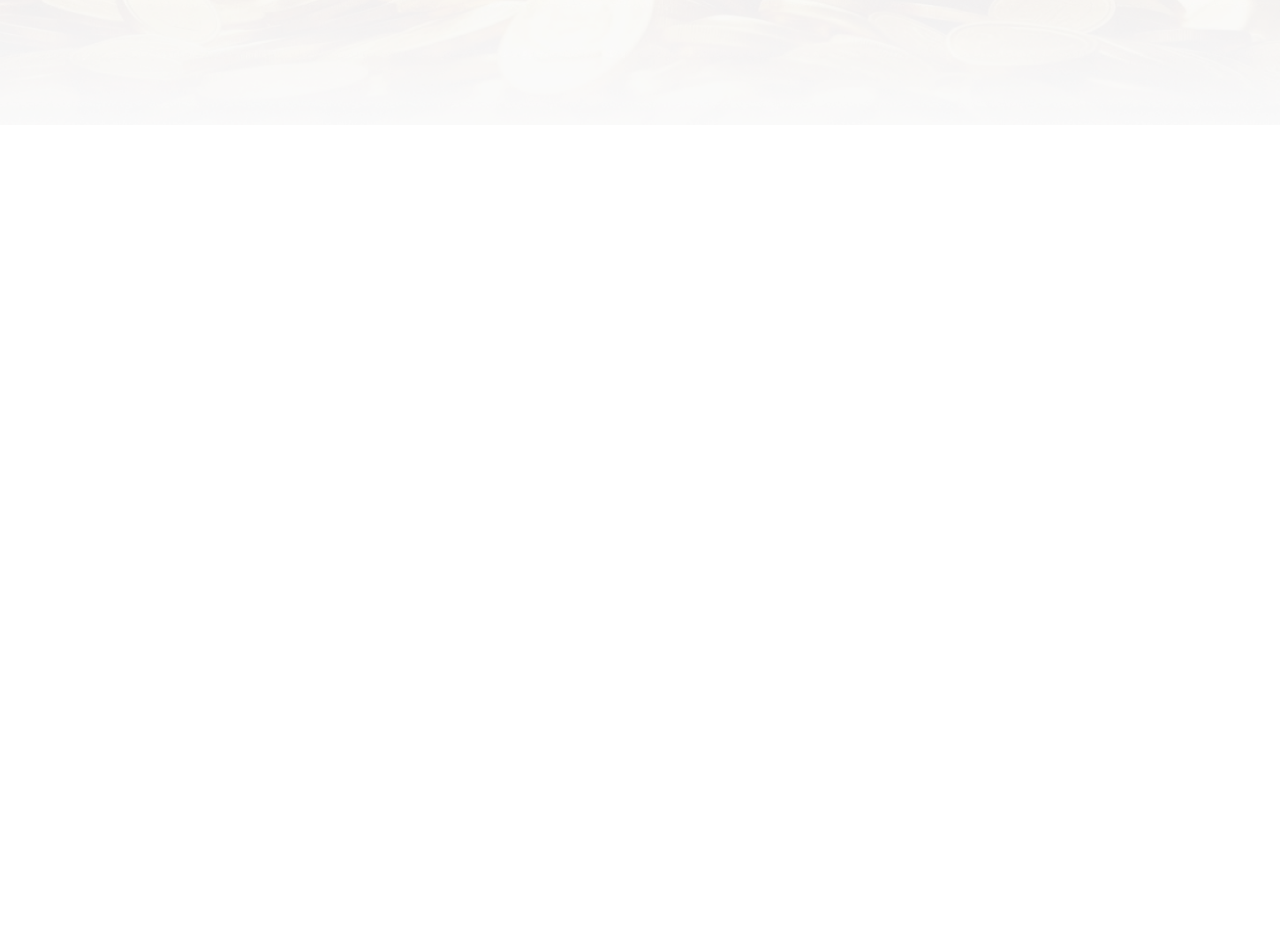
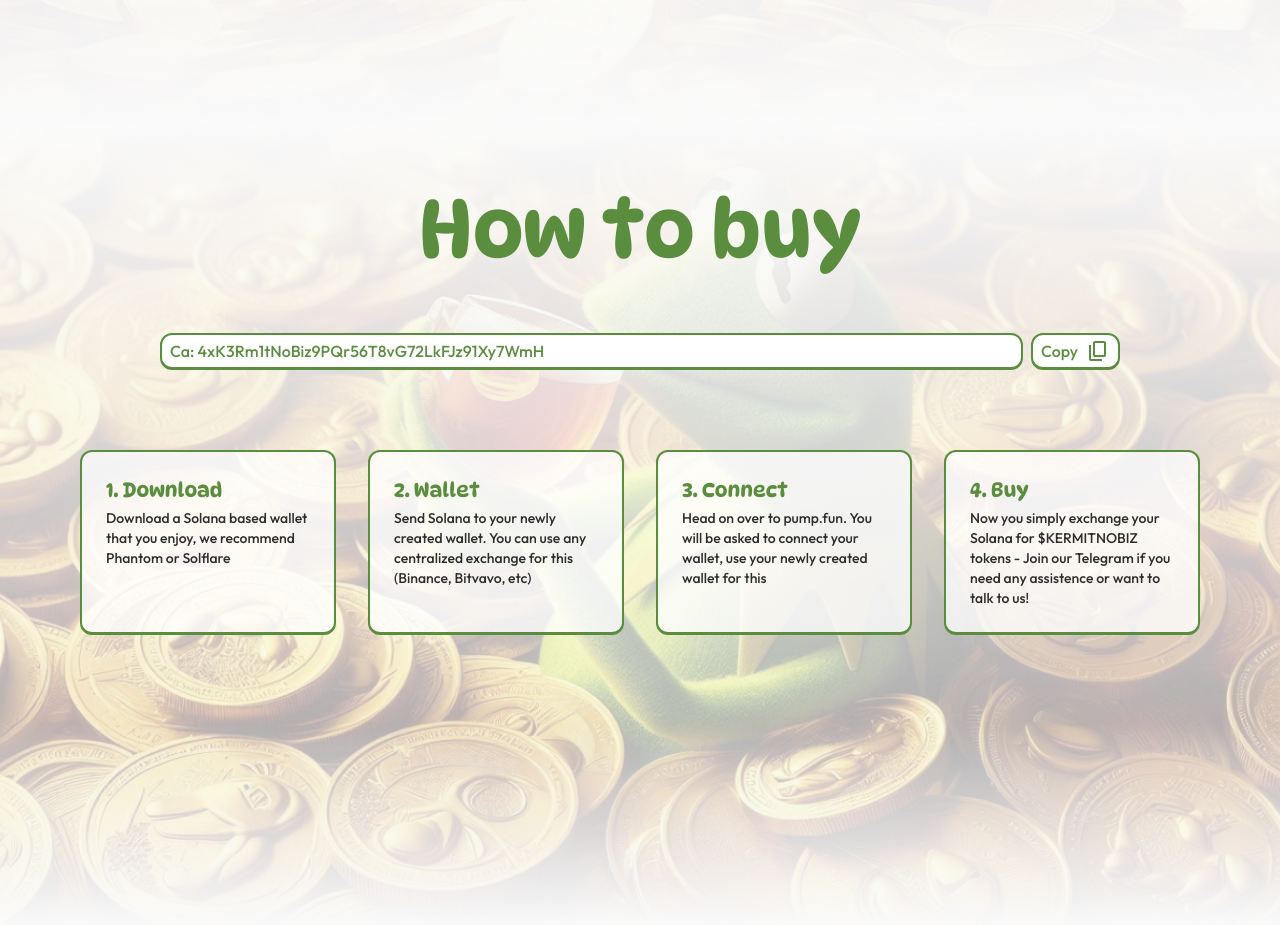
Before and after one commit to IzzetGunturk/Kermitnobiz, a Next.js app: page / in a window 1280 px wide. Shown: the part 1540-2465 px from the top of the page. Before the commit the page ends 1665 px from the top, so only its background shows below. Built offline with nearby package versions, Linux system fonts and the light colour scheme.

Commit message:
Cards done for now

```diff
--- /dev/null
+++ b/src/components/cards.tsx
@@ -0,0 +1,81 @@
+import React from 'react';
+import Image from 'next/image';
+import Cardspng from '../../public/Cards.png';
+
+const Cards = () => {
+return (
+<section className="relative w-full min-h-screen pt-16">
+    <div className="absolute inset-0">
+        <Image src={Cardspng} alt='Cards' className='w-full h-full object-cover' />
+    </div>
+    <div className="sm300:mx-10 mx-2 md:mx-20">
+        <div className="relative flex flex-col justify-center items-center">
+            <h2 className="font-dynapuff font-medium sm:text-7xl md:text-[45px] lg:text-[80px] text-4xl text-primary">
+                How to buy
+            </h2>
+        </div>
+        <div className='flex flex-col md:flex-row gap-2 justify-center items-center relative pt-16 md:mx-20'>
+            <input
+                className='bg-white w-full border-primary border-t-2 border-l-2 border-r-2 border-b-[3px] rounded-xl px-2 py-1 font-outfit font-medium text-primary'
+                readOnly value='Ca: 4xK3Rm1tNoBiz9PQr56T8vG72LkFJz91Xy7WmH'>
+            </input>
+            <button
+                className='lg:mt-0 mt-2 flex flex-row gap-2 bg-white border-primary fill-primary hover:bg-primary hover:text-white hover:fill-white transition duration-200 border-t-2 border-l-2 border-r-2 border-b-[3px] rounded-xl px-2 py-1 font-outfit font-medium text-primary'>
+                Copy
+                <svg xmlns="http://www.w3.org/2000/svg" height="24px" viewBox="0 -960 960 960" width="24px">
+                    <path
+                        d="M360-240q-33 0-56.5-23.5T280-320v-480q0-33 23.5-56.5T360-880h360q33 0 56.5 23.5T800-800v480q0 33-23.5 56.5T720-240H360Zm0-80h360v-480H360v480ZM200-80q-33 0-56.5-23.5T120-160v-560h80v560h440v80H200Zm160-240v-480 480Z" />
+                </svg>
+            </button>
+        </div>
+        <div className="mt-20 grid grid-cols-1 gap-8 md:grid-cols-2 lg:grid-cols-4 mx-auto relative">
+            <div className="flex">
+                <div className="bg-[#ffffffc0] border-primary border-t-2 border-l-2 border-r-2 border-b-[3px] rounded-xl p-6">
+
+                    <h2 className="text-xl text-primary font-dynapuff font-medium">1. Download</h2>
+
+                    <p className="mt-1 text-sm text-secondary font-outfit font-medium">
+                    Download a Solana based wallet that you enjoy, we recommend Phantom or Solflare
+                    </p>
+                </div>
+            </div>
+
+            <div className="flex">
+                <div className="bg-[#ffffffc0] border-primary border-t-2 border-l-2 border-r-2 border-b-[3px] rounded-xl p-6">
+
+                    <h2 className="text-xl text-primary font-dynapuff font-medium">2. Wallet</h2>
+
+                    <p className="mt-1 text-sm text-secondary font-outfit font-medium">
+                        Send Solana to your newly created wallet. You can use any centralized exchange for this (Binance, Bitvavo, etc)
+                    </p>
+                </div>
+            </div>
+
+            <div className="flex">
+                <div className="bg-[#ffffffc0] border-primary border-t-2 border-l-2 border-r-2 border-b-[3px] rounded-xl p-6">
+
+                    <h2 className="text-xl text-primary font-dynapuff font-medium">3. Connect</h2>
+
+                    <p className="mt-1 text-sm text-secondary font-outfit font-medium">
+                        Head on over to pump.fun. You will be asked to connect your wallet, use your newly created wallet for this
+                    </p>
+                </div>
+            </div>
+
+            <div className="flex">
+                <div className="bg-[#ffffffc0] border-primary border-t-2 border-l-2 border-r-2 border-b-[3px] rounded-xl p-6">
+
+                    <h2 className="text-xl text-primary font-dynapuff font-medium">4. Buy</h2>
+
+                    <p className="mt-1 text-sm text-secondary font-outfit font-medium">
+                        Now you simply exchange your Solana for $KERMITNOBIZ tokens - Join our Telegram if you need any assistence or want to talk to us!
+                    </p>
+                </div>
+            </div>
+        </div>
+    </div>
+</section>
+);
+};
+
+export default Cards;
--- a/src/components/hero.tsx
+++ b/src/components/hero.tsx
@@ -25,7 +25,7 @@ return (
                 <h2 className='font-outfit font-semibold text-lg text-secondary'>
                     Welcome to $KERMITNOBIZ, the memecoin inspired by the iconic Kermit "But that’s none of my business" meme. Stay cool, sip your tea, and ride the crypto waves—because who’s got time for the drama?
                 </h2>
-                <div className='lg:flex flex-col md:flex-row gap-2'>
+                <div className='lg:flex flex-col md:flex-row gap-2 justify-center items-center'>
                     <input className='bg-white border-primary border-t-2 border-l-2 border-r-2 border-b-[3px] rounded-xl px-2 py-1 font-outfit font-medium text-primary w-full' readOnly value='Ca: 4xK3Rm1tNoBiz9PQr56T8vG72LkFJz91Xy7WmH'></input>
                     <button className='lg:mt-0 mt-2 flex flex-row gap-2 bg-white border-primary fill-primary hover:bg-primary hover:text-white hover:fill-white transition duration-200 border-t-2 border-l-2 border-r-2 border-b-[3px] rounded-xl px-2 py-1 font-outfit font-medium text-primary'>
                         Copy
--- a/src/components/slider.tsx
+++ b/src/components/slider.tsx
@@ -6,12 +6,12 @@ import { Autoplay } from 'swiper/modules';
 import Kermit from '../../public/Kermit.png';
 
 const logosArray = [
-  { id: 1, text: '$KERMITNOBIZ', imageSrc: Kermit.src },
-  { id: 2, text: '$KERMITNOBIZ', imageSrc: Kermit.src },
-  { id: 3, text: '$KERMITNOBIZ', imageSrc: Kermit.src },
-  { id: 4, text: '$KERMITNOBIZ', imageSrc: Kermit.src },
-  { id: 5, text: '$KERMITNOBIZ', imageSrc: Kermit.src },
-  { id: 6, text: '$KERMITNOBIZ', imageSrc: Kermit.src }
+  { text: '$KERMITNOBIZ', imageSrc: Kermit.src },
+  { text: '$KERMITNOBIZ', imageSrc: Kermit.src },
+  { text: '$KERMITNOBIZ', imageSrc: Kermit.src },
+  { text: '$KERMITNOBIZ', imageSrc: Kermit.src },
+  { text: '$KERMITNOBIZ', imageSrc: Kermit.src },
+  { text: '$KERMITNOBIZ', imageSrc: Kermit.src }
 ];
 
 const Slider = () => {
@@ -62,8 +62,8 @@ const Slider = () => {
           }
         }}
       >
-        {logosArray.map((logoslider) => (
-        <SwiperSlide key={logoslider.id}>
+        {logosArray.map((logoslider, index) => (
+        <SwiperSlide key={index}>
           <div className='flex flex-row gap-3 justify-center items-center' >
             <div className='font-dynapuff font-medium text-3xl text-primary'>
               {logoslider.text}
--- a/src/layout/footer.tsx
+++ b/src/layout/footer.tsx
@@ -0,0 +1,10 @@
+import React from 'react';
+
+return (
+<footer className='bg-primary'>
+
+</footer>
+
+)}
+
+export default Footer;
--- a/src/pages/index.tsx
+++ b/src/pages/index.tsx
@@ -3,6 +3,7 @@ import Header from '@/layout/header';
 import Hero from '@/components/hero';
 import Slider from '@/components/slider';
 import About from '@/components/about';
+import Cards from '@/components/cards';
 
 function index() {
   return (
@@ -11,6 +12,7 @@ function index() {
     <Hero />
     <Slider />
     <About />
+    <Cards />
     </>
   )
 }
```
Also changed, not shown: public/Cards.png (added).
